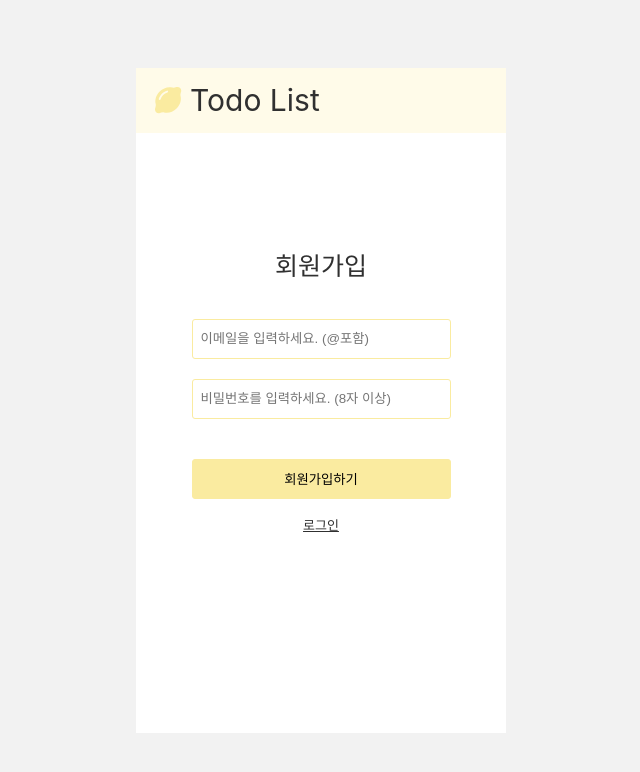
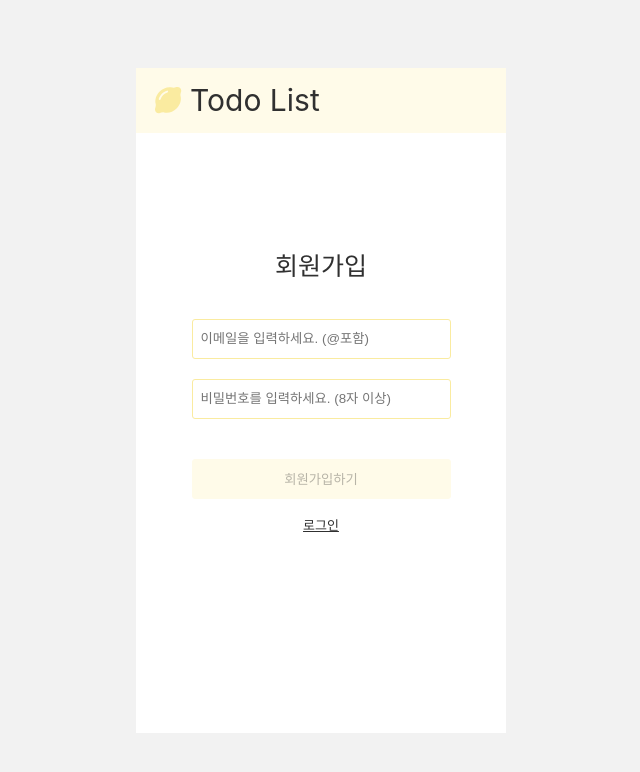
Before and after one commit to YesunPark/wanted-pre-onboarding-frontend, a React (Create React App) app: page /signup in a window 1280 px wide. Shown: the top 772 px of the page, without its empty margins (319-959 px from the left). Built offline with nearby package versions, Linux system fonts and the light colour scheme.

Commit message:
Add: 이메일, 비밀번호 유효성 검사 통과해야 버튼 활성화되는 기능 추가

```diff
--- a/src/styles/SignupLoginForm.style.jsx
+++ b/src/styles/SignupLoginForm.style.jsx
@@ -1,7 +1,16 @@
+import { useEffect, useState } from 'react';
 import { Link } from 'react-router-dom';
 import styled from 'styled-components';
 
 const SignupLoginForm = ({ title, input, setInput, btnTxt, btnClick }) => {
+  const [btnDisabled, setBtnDisabled] = useState(true);
+
+  useEffect(() => {
+    const emailValid = input.emailInput.includes('@');
+    const pwValid = input.pwInput.length >= 8 ? true : false;
+    emailValid && pwValid ? setBtnDisabled(false) : setBtnDisabled(true);
+  }, [input]);
+
   const handleInputValue = (e) => {
     const { name, value } = e.target;
     setInput({
@@ -28,7 +37,9 @@ const SignupLoginForm = ({ title, input, setInput, btnTxt, btnClick }) => {
         />
       </div>
       <div className='btn-box'>
-        <button onClick={btnClick}>{btnTxt}</button>
+        <button onClick={btnClick} disabled={btnDisabled}>
+          {btnTxt}
+        </button>
       </div>
       <Link className='link' to={title === '로그인' ? '/signup' : '/'}>
         {title === '로그인' ? '회원가입' : '로그인'}
@@ -75,6 +86,10 @@ const FormContainer = styled.div`
         &:hover {
           cursor: pointer;
         }
+        &:disabled {
+          border-color: ${(props) => props.theme.color.mainBg};
+          background-color: ${(props) => props.theme.color.mainBg};
+        }
       }
     }
 
```
